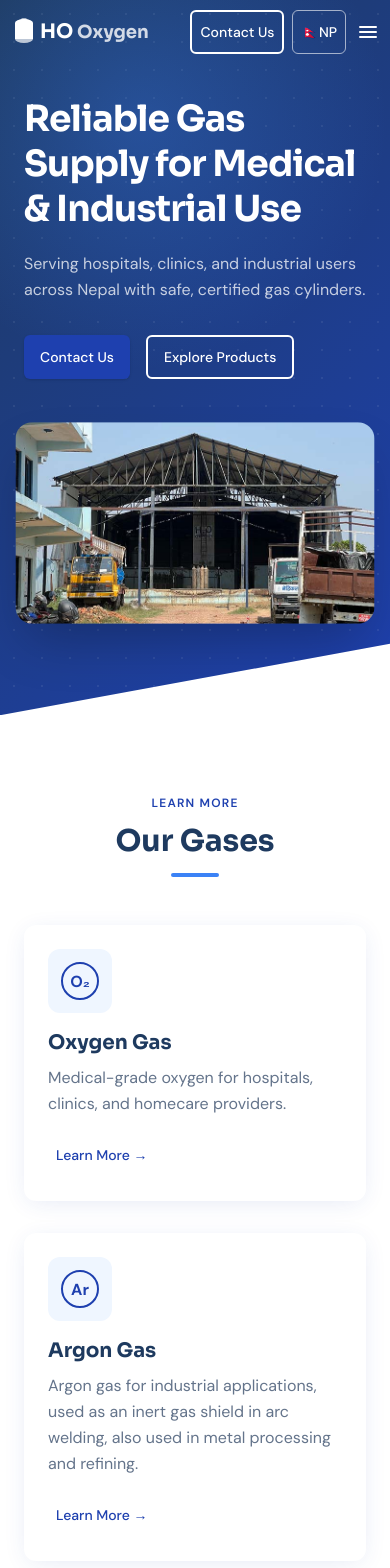
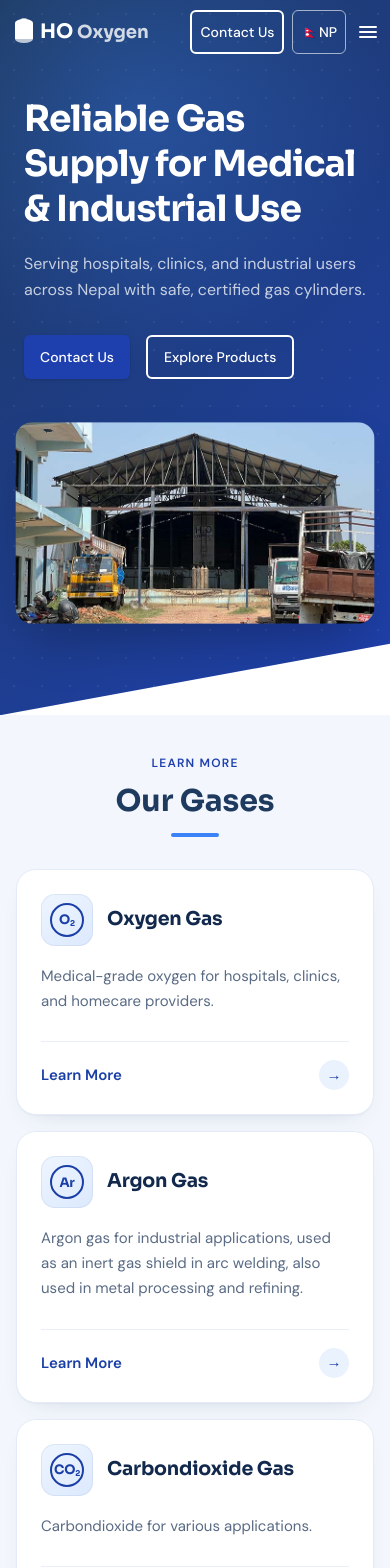
Before and after one commit to dotnepal/hooxygen, a React (Vite) app: page / in a window 390 px wide. Shown: the top 1568 px of the page. Built offline with nearby package versions, Linux system fonts and the light colour scheme.

Commit message:
feat: redesign gas products grid
- 6-column grid with 3 + 2 card layout, responsive at 980px and 640px
- icon tile and title on one row; chemical symbols drawn in HTML
- link footer with circled arrow; hover lift, accent bar, reduced-motion support
- compact, full-width cards on mobile

```diff
--- a/src/index.css
+++ b/src/index.css
@@ -142,3 +142,226 @@ html:not([data-lang="ne"]) #root,
 html[data-lang="ne"].lang-ready #root {
   visibility: visible;
 }
+
+/* ─── Gas products grid (Home) ─────────────────────────────────────────────
+   Blue-only palette; Sora for titles/symbols, DM Sans for body copy.
+   Hover lift uses the individual `translate` property so it is not overridden
+   by the fadeSlideUp animation, which holds a `transform` via fill-mode. */
+.gas-section {
+  background: #f3f7fd;
+  padding: 72px 64px;
+}
+
+.gas-container {
+  max-width: 1160px;
+  margin: 0 auto;
+}
+
+.gas-grid {
+  display: grid;
+  grid-template-columns: repeat(6, minmax(0, 1fr));
+  gap: 24px;
+}
+
+.gas-card {
+  position: relative;
+  grid-column: span 2;
+  display: flex;
+  flex-direction: column;
+  padding: 32px;
+  overflow: hidden;
+  background: #fff;
+  border: 1px solid #e3ebf7;
+  border-radius: 20px;
+  box-shadow: 0 1px 2px rgba(18, 41, 77, 0.04), 0 12px 28px -16px rgba(18, 41, 77, 0.16);
+  transition: translate 0.25s ease, border-color 0.25s ease, box-shadow 0.25s ease;
+}
+
+.gas-card:nth-child(n + 4) {
+  grid-column: span 3;
+}
+
+.gas-card::before {
+  content: "";
+  position: absolute;
+  inset: 0 0 auto 0;
+  height: 3px;
+  background: linear-gradient(90deg, #1b3fa6, #4c8df6);
+  transform: scaleX(0);
+  transform-origin: left;
+  transition: transform 0.35s ease;
+}
+
+.gas-card:hover {
+  translate: 0 -4px;
+  border-color: #c5d8f6;
+  box-shadow: 0 2px 4px rgba(18, 41, 77, 0.04), 0 28px 48px -18px rgba(27, 63, 166, 0.3);
+}
+
+.gas-card:hover::before {
+  transform: scaleX(1);
+}
+
+.gas-head {
+  display: flex;
+  align-items: center;
+  gap: 14px;
+}
+
+.gas-tile {
+  flex: none;
+  display: flex;
+  align-items: center;
+  justify-content: center;
+  width: 52px;
+  height: 52px;
+  border-radius: 14px;
+  color: #1b3fa6;
+  background: linear-gradient(145deg, #eef5ff, #dce9fd);
+  box-shadow: inset 0 0 0 1px rgba(27, 63, 166, 0.08);
+  transition: background 0.3s ease, color 0.3s ease;
+}
+
+.gas-card:hover .gas-tile {
+  color: #fff;
+  background: linear-gradient(145deg, #2c57cc, #1b3fa6);
+}
+
+.gas-ring {
+  display: flex;
+  align-items: center;
+  justify-content: center;
+  width: 34px;
+  height: 34px;
+  border: 2px solid currentColor;
+  border-radius: 50%;
+  font-family: var(--font-display);
+  font-weight: 700;
+  font-size: 13px;
+  letter-spacing: -0.02em;
+  line-height: 1;
+}
+
+.gas-ring sub {
+  position: relative;
+  top: 3px;
+  font-size: 8px;
+  line-height: 0;
+  vertical-align: baseline;
+}
+
+.gas-title {
+  min-width: 0;
+  margin: 0;
+  font-family: var(--font-display);
+  font-weight: 700;
+  font-size: 19px;
+  line-height: 1.25;
+  letter-spacing: -0.01em;
+  color: #12294d;
+}
+
+.gas-body {
+  flex: 1;
+  margin-top: 18px;
+}
+
+.gas-desc {
+  margin: 0;
+  max-width: 34ch;
+  font-family: var(--font-body);
+  font-size: 15px;
+  line-height: 1.65;
+  color: #5a6b85;
+}
+
+.gas-card:nth-child(n + 4) .gas-desc {
+  max-width: 46ch;
+}
+
+.gas-link {
+  display: flex;
+  align-items: center;
+  justify-content: space-between;
+  margin-top: 28px;
+  padding-top: 18px;
+  border-top: 1px solid #e8eff9;
+  font-family: var(--font-body);
+  font-weight: 600;
+  font-size: 15px;
+  color: #1b3fa6;
+  text-decoration: none;
+}
+
+.gas-arrow {
+  display: flex;
+  align-items: center;
+  justify-content: center;
+  width: 30px;
+  height: 30px;
+  border-radius: 50%;
+  font-size: 15px;
+  line-height: 1;
+  color: #1b3fa6;
+  background: #eaf2fe;
+  transition: background 0.25s ease, color 0.25s ease, translate 0.25s ease;
+}
+
+.gas-card:hover .gas-arrow {
+  color: #fff;
+  background: #1b3fa6;
+  translate: 3px 0;
+}
+
+.gas-link:focus-visible {
+  outline: 2px solid #4c8df6;
+  outline-offset: 6px;
+  border-radius: 6px;
+}
+
+@media (max-width: 980px) {
+  .gas-section {
+    padding: 48px 24px;
+  }
+
+  .gas-card,
+  .gas-card:nth-child(n + 4) {
+    grid-column: span 3;
+  }
+
+  .gas-card:nth-child(5) {
+    grid-column: span 6;
+  }
+}
+
+@media (max-width: 640px) {
+  .gas-section {
+    padding: 40px 16px;
+  }
+
+  .gas-grid {
+    grid-template-columns: 1fr;
+    gap: 16px;
+  }
+
+  .gas-card,
+  .gas-card:nth-child(n + 4),
+  .gas-card:nth-child(5) {
+    grid-column: auto;
+    padding: 24px;
+  }
+}
+
+@media (prefers-reduced-motion: reduce) {
+  .gas-card,
+  .gas-card::before,
+  .gas-tile,
+  .gas-arrow {
+    transition: none;
+  }
+
+  .gas-card:hover,
+  .gas-card:hover .gas-arrow {
+    translate: none;
+  }
+}
--- a/src/pages/HomePage.tsx
+++ b/src/pages/HomePage.tsx
@@ -106,48 +106,14 @@ function HomeHero() {
 
 // ─── Gas Highlights ────────────────────────────────────────────────────────
 
-const GAS_ICONS = {
-  oxygen: (
-    <svg viewBox="0 0 40 40" fill="none" className="w-10 h-10" aria-hidden="true">
-      <circle cx="20" cy="20" r="18" stroke="currentColor" strokeWidth="2" />
-      <text x="20" y="26" textAnchor="middle" fontSize="16" fill="currentColor" fontWeight="700">
-        O₂
-      </text>
-    </svg>
-  ),
-  nitrogen: (
-    <svg viewBox="0 0 40 40" fill="none" className="w-10 h-10" aria-hidden="true">
-      <circle cx="20" cy="20" r="18" stroke="currentColor" strokeWidth="2" />
-      <text x="20" y="26" textAnchor="middle" fontSize="16" fill="currentColor" fontWeight="700">
-        N₂
-      </text>
-    </svg>
-  ),
-  hydrogen: (
-    <svg viewBox="0 0 40 40" fill="none" className="w-10 h-10" aria-hidden="true">
-      <circle cx="20" cy="20" r="18" stroke="currentColor" strokeWidth="2" />
-      <text x="20" y="26" textAnchor="middle" fontSize="16" fill="currentColor" fontWeight="700">
-        H₂
-      </text>
-    </svg>
-  ),
-  carbondioxide: (
-    <svg viewBox="0 0 40 40" fill="none" className="w-10 h-10" aria-hidden="true">
-      <circle cx="20" cy="20" r="18" stroke="currentColor" strokeWidth="2" />
-      <text x="20" y="26" textAnchor="middle" fontSize="13" fill="currentColor" fontWeight="700">
-        CO₂
-      </text>
-    </svg>
-  ),
-  argon: (
-    <svg viewBox="0 0 40 40" fill="none" className="w-10 h-10" aria-hidden="true">
-      <circle cx="20" cy="20" r="18" stroke="currentColor" strokeWidth="2" />
-      <text x="20" y="26" textAnchor="middle" fontSize="16" fill="currentColor" fontWeight="700">
-        Ar
-      </text>
-    </svg>
-  ),
-}
+// Chemical symbols for the icon tile: [symbol, optional subscript]
+const GAS_SYMBOLS = {
+  oxygen: ['O', '2'],
+  nitrogen: ['N', '2'],
+  hydrogen: ['H', '2'],
+  carbondioxide: ['CO', '2'],
+  argon: ['Ar', ''],
+} as const
 
 function GasHighlights() {
   const { t } = useTranslation()
@@ -156,38 +122,42 @@ function GasHighlights() {
   const gridRef = useScrollAnimation<HTMLDivElement>({ stagger: 120 })
 
   return (
-    <section aria-labelledby="gases-heading" className="py-20 px-6">
-      <div className="max-w-6xl mx-auto">
-        <div ref={headerRef} className="animate-on-scroll mb-12">
+    <section aria-labelledby="gases-heading" className="gas-section">
+      <div className="gas-container">
+        <div ref={headerRef} className="animate-on-scroll mb-8 md:mb-12">
           <SectionHeader
             eyebrow={t('common.learnMore')}
             title={t('home.gas.sectionTitle')}
             align="center"
           />
         </div>
-        <div ref={gridRef} className="grid grid-cols-1 md:grid-cols-3 gap-8">
-          {gases.map((gas) => (
-            <Card
-              key={gas}
-              hover
-              as="article"
-              className="animate-on-scroll flex flex-col items-start gap-4"
-            >
-              <div className="p-3 rounded-xl bg-brand-light text-brand-blue">{GAS_ICONS[gas]}</div>
-              <div>
-                <h3 className="text-xl font-display font-bold text-brand-dark">
-                  {t(`home.gas.${gas}.title`)}
-                </h3>
-                <p className="mt-2 font-body text-brand-steel leading-relaxed">
-                  {t(`home.gas.${gas}.desc`)}
-                </p>
-              </div>
-              <Button as="a" href="/products" variant="ghost" className="mt-auto -ml-2">
-                {t('home.gas.learnMore')} →
-              </Button>
-            </Card>
-          ))}
-        </div>
+        <section aria-label="Gas products">
+          <div ref={gridRef} className="gas-grid">
+            {gases.map((gas) => {
+              const [symbol, sub] = GAS_SYMBOLS[gas]
+              return (
+                <article key={gas} className="gas-card animate-on-scroll">
+                  <div className="gas-head">
+                    <span className="gas-tile" aria-hidden="true">
+                      <span className="gas-ring">
+                        {symbol}
+                        {sub && <sub>{sub}</sub>}
+                      </span>
+                    </span>
+                    <h3 className="gas-title">{t(`home.gas.${gas}.title`)}</h3>
+                  </div>
+                  <div className="gas-body">
+                    <p className="gas-desc">{t(`home.gas.${gas}.desc`)}</p>
+                  </div>
+                  <a href="/products" className="gas-link">
+                    <span>{t('home.gas.learnMore')}</span>
+                    <span className="gas-arrow" aria-hidden="true">→</span>
+                  </a>
+                </article>
+              )
+            })}
+          </div>
+        </section>
       </div>
     </section>
   )
```
